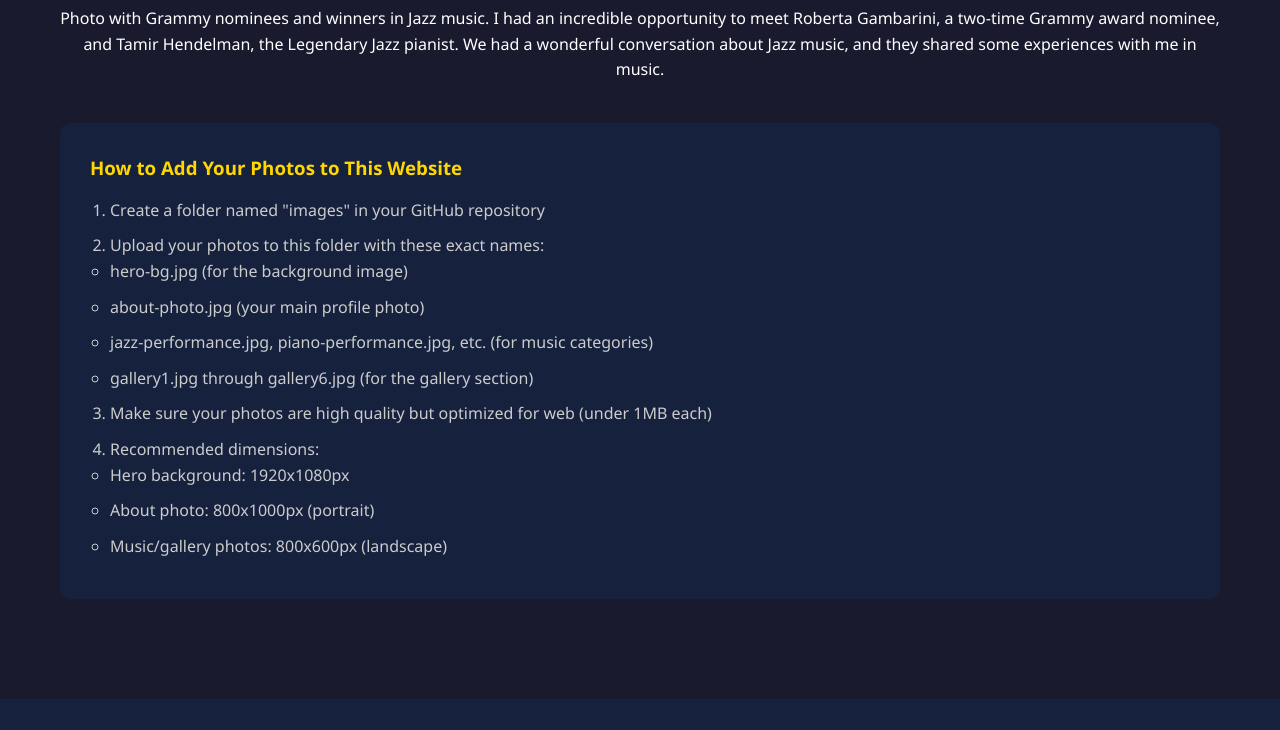
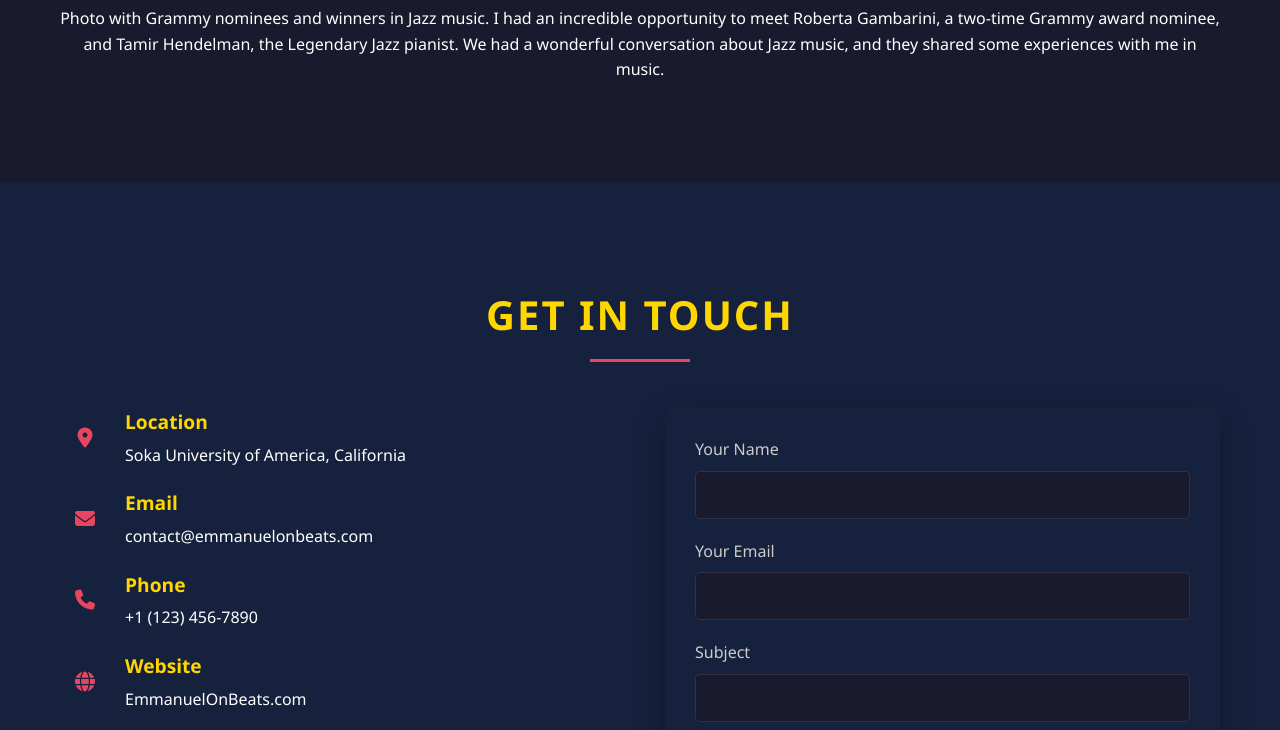
Before and after one commit to emmanueladutwum123/EmmanuelOnBeats.github.io, a plain HTML site: page index.html in a window 1280 px wide. Shown: the part 4180-4910 px from the top of the page. Drawn offline with Linux system fonts and the light colour scheme.

Commit message:
Update index.html

```diff
--- a/index.html
+++ b/index.html
@@ -607,28 +607,6 @@
         .fade-in {
             animation: fadeIn 1s ease forwards;
         }
-
-        /* Photo Upload Instructions */
-        .upload-instructions {
-            background: var(--secondary);
-            padding: 30px;
-            border-radius: 10px;
-            margin-top: 40px;
-        }
-
-        .upload-instructions h3 {
-            color: var(--gold);
-            margin-bottom: 15px;
-        }
-
-        .upload-instructions ol {
-            margin-left: 20px;
-            color: var(--light-text);
-        }
-
-        .upload-instructions li {
-            margin-bottom: 10px;
-        }
     </style>
 </head>
 <body>
@@ -878,30 +856,6 @@
             <div style="text-align: center; margin-top: 40px;">
                 <p>Photo with Grammy nominees and winners in Jazz music. I had an incredible opportunity to meet Roberta Gambarini, a two-time Grammy award nominee, and Tamir Hendelman, the Legendary Jazz pianist. We had a wonderful conversation about Jazz music, and they shared some experiences with me in music.</p>
             </div>
-
-            <!-- Photo Upload Instructions -->
-            <div class="upload-instructions fade-in">
-                <h3>How to Add Your Photos to This Website</h3>
-                <ol>
-                    <li>Create a folder named "images" in your GitHub repository</li>
-                    <li>Upload your photos to this folder with these exact names:
-                        <ul>
-                            <li>hero-bg.jpg (for the background image)</li>
-                            <li>about-photo.jpg (your main profile photo)</li>
-                            <li>jazz-performance.jpg, piano-performance.jpg, etc. (for music categories)</li>
-                            <li>gallery1.jpg through gallery6.jpg (for the gallery section)</li>
-                        </ul>
-                    </li>
-                    <li>Make sure your photos are high quality but optimized for web (under 1MB each)</li>
-                    <li>Recommended dimensions:
-                        <ul>
-                            <li>Hero background: 1920x1080px</li>
-                            <li>About photo: 800x1000px (portrait)</li>
-                            <li>Music/gallery photos: 800x600px (landscape)</li>
-                        </ul>
-                    </li>
-                </ol>
-            </div>
         </div>
     </section>
 
```
